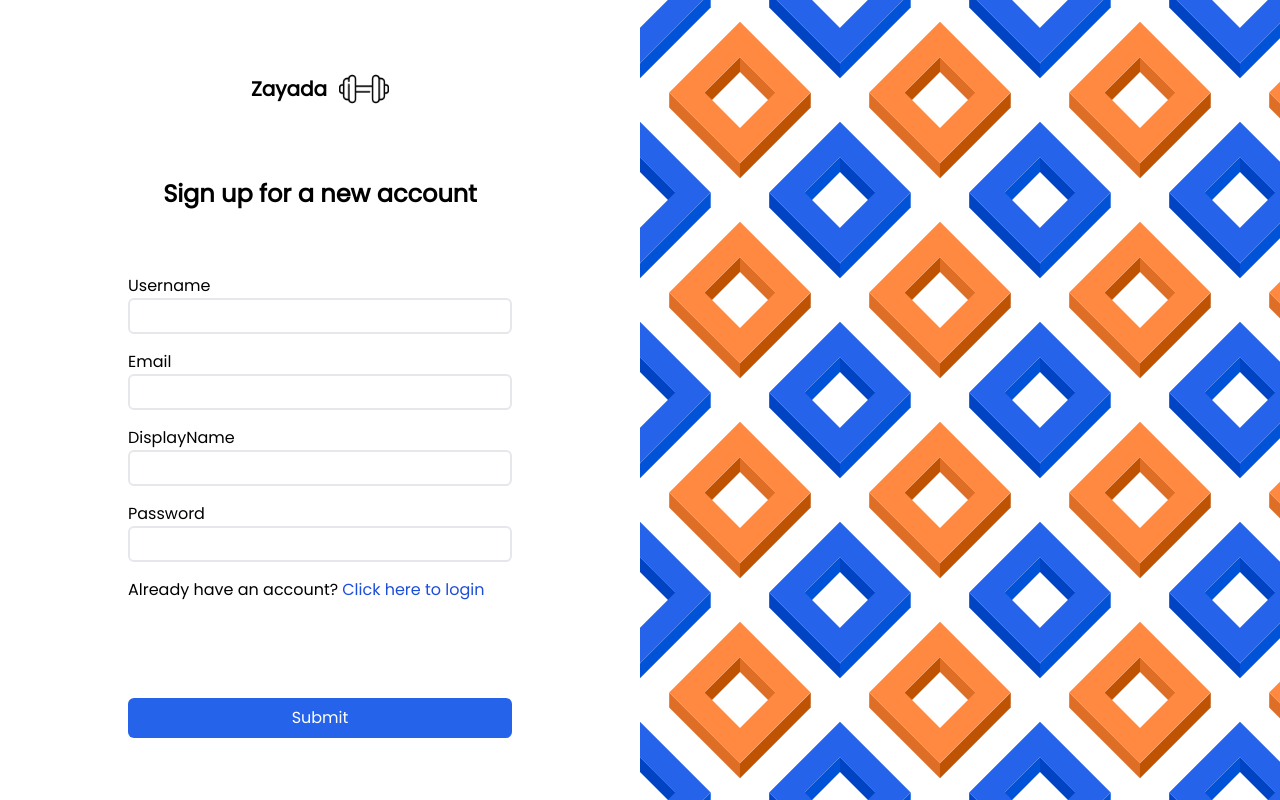
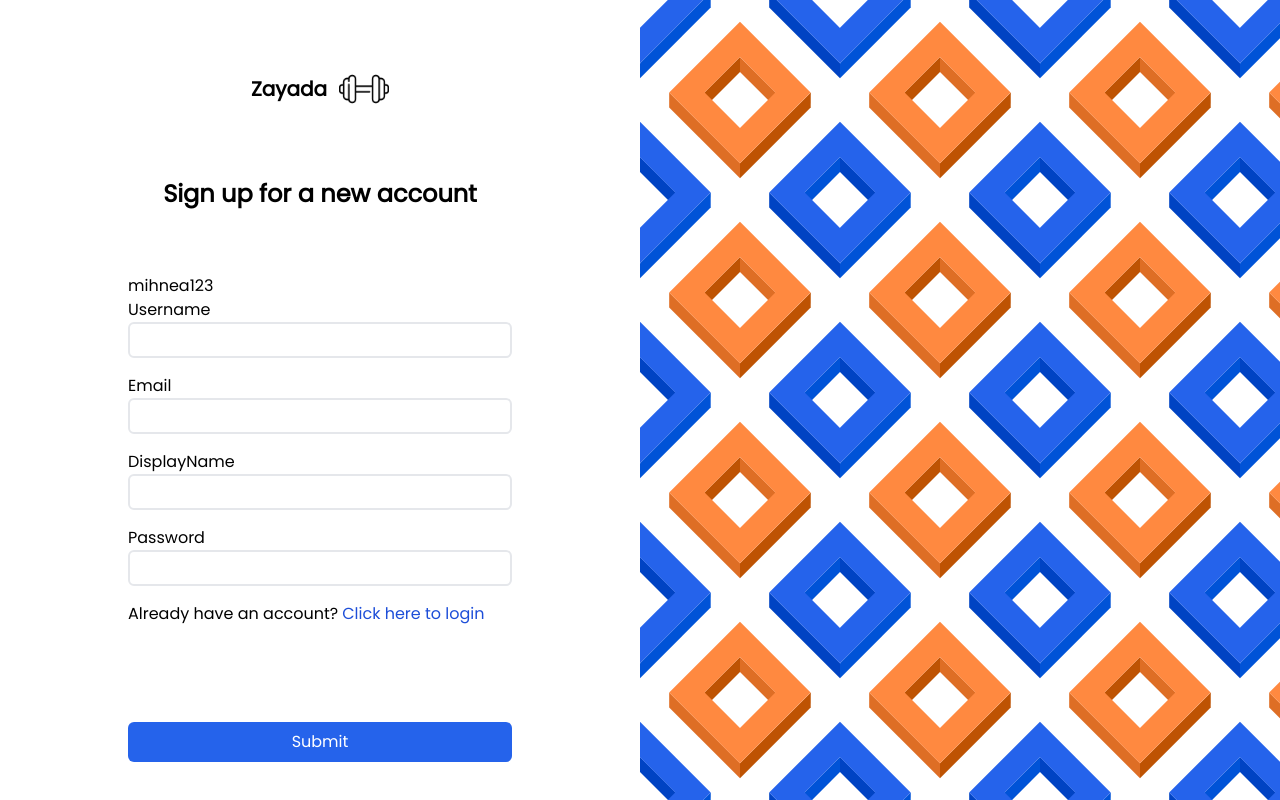
Before and after one commit to Zayada-Inc/Zayada, a React (Vite) app in the folder Clients/frontend/: page /register in a window 1280 px wide. Built offline with nearby package versions, Linux system fonts and the light colour scheme.

Commit message:
testing for deployed app

```diff
--- a/Clients/frontend/src/features/api/apiSlice.ts
+++ b/Clients/frontend/src/features/api/apiSlice.ts
@@ -5,7 +5,7 @@ import { IAuthenticationResponse, ILoginRequest, IRegisterRequest } from './type
 export const apiSlice = createApi({
   reducerPath: 'api',
   baseQuery: fetchBaseQuery({
-    baseUrl: 'http://localhost:5000/api',
+    baseUrl: 'http://localhost:5001/api',
     prepareHeaders: (headers) => {
       if (localStorage.getItem('token')) {
         headers.set('authorization', `Bearer ${localStorage.getItem('token')}`);
--- a/Clients/frontend/src/features/auth/routes/Register.tsx
+++ b/Clients/frontend/src/features/auth/routes/Register.tsx
@@ -17,6 +17,7 @@ export const Register = () => {
           </div>
           <p className='font-bold text-2xl'>{t('register.signUp')}</p>
           <div className='w-3/5'>
+            <p>mihnea123</p>
             <Form
               fields={REGISTRATION_FIELDS}
               {...{ onSubmit, apiValidationError }}
```
